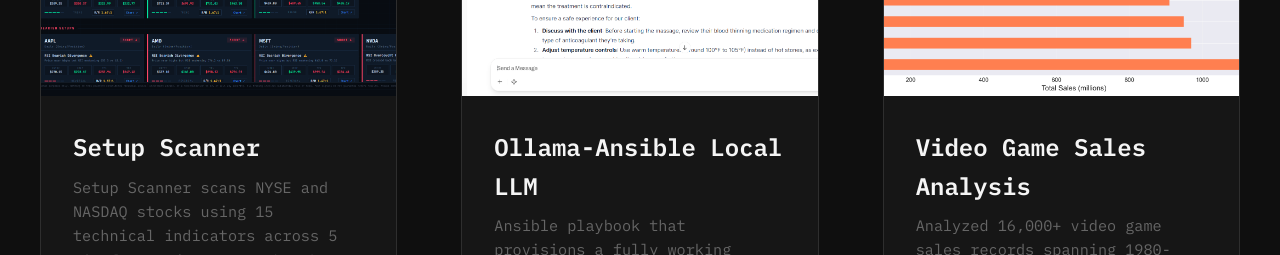
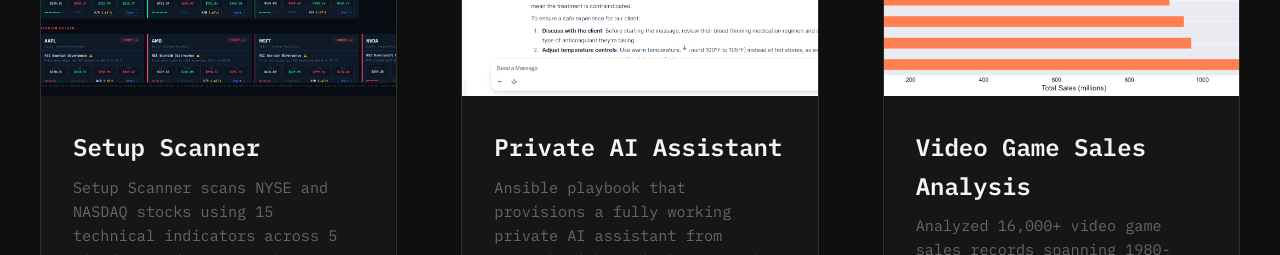
Before and after one commit to cblalock/portfolio, a React (Create React App) app: page / in a window 1280 px wide. Shown: the part 2780-3035 px from the top of the page. Built offline with nearby package versions, Linux system fonts and the light colour scheme.

Commit message:
changed a project name, ai assistant

```diff
--- a/src/components/Projects.js
+++ b/src/components/Projects.js
@@ -18,12 +18,12 @@
     },
     {
       id: 2,
-      title: 'Ollama-Ansible Local LLM',
+      title: 'Private AI Assistant',
       category: 'personal',
       description: 'Ansible playbook that provisions a fully working private AI assistant from scratch with a single command. Built around a real-world scenario: a business that needs an internal AI tool but cannot send sensitive client data to third-party servers.',
       tech: ['Ansible', 'Ollama', 'Docker', 'OpenWebUI', 'llama3.2:3b', 'Ubuntu/systemd'],
       image: `${process.env.PUBLIC_URL}/images/localLLM.png`,
-      github: 'https://github.com/cblalock/ollama-ansible',
+      github: 'https://github.com/cblalock/private-ai-assisstant',
       live: '',
       featured: false,
     },
```
